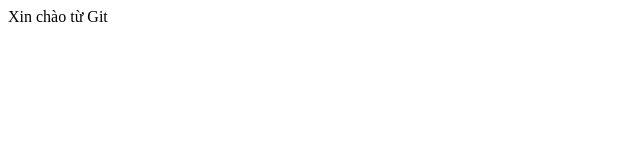
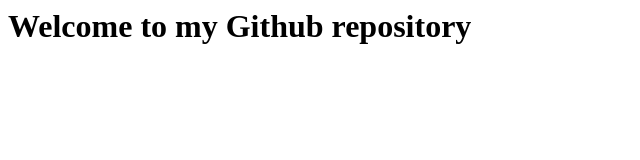
Before and after one commit to scobido2008/first-repo, a plain HTML site: page index.html in a window 1280 px wide. Shown: the whole page, without its empty margins (0-640 px from the left). Drawn offline with Linux system fonts and the light colour scheme.

Commit message:
Update index.html content

```diff
--- a/index.html
+++ b/index.html
@@ -1 +1 @@
-<!DOCTYPE html><html lang="vi"><head><meta charset="utf-8"><title>Xin chào</title></head><body>Xin chào từ Git</body></html>
+<html><body><h1>Welcome to my Github repository</h1></body></html>
```
